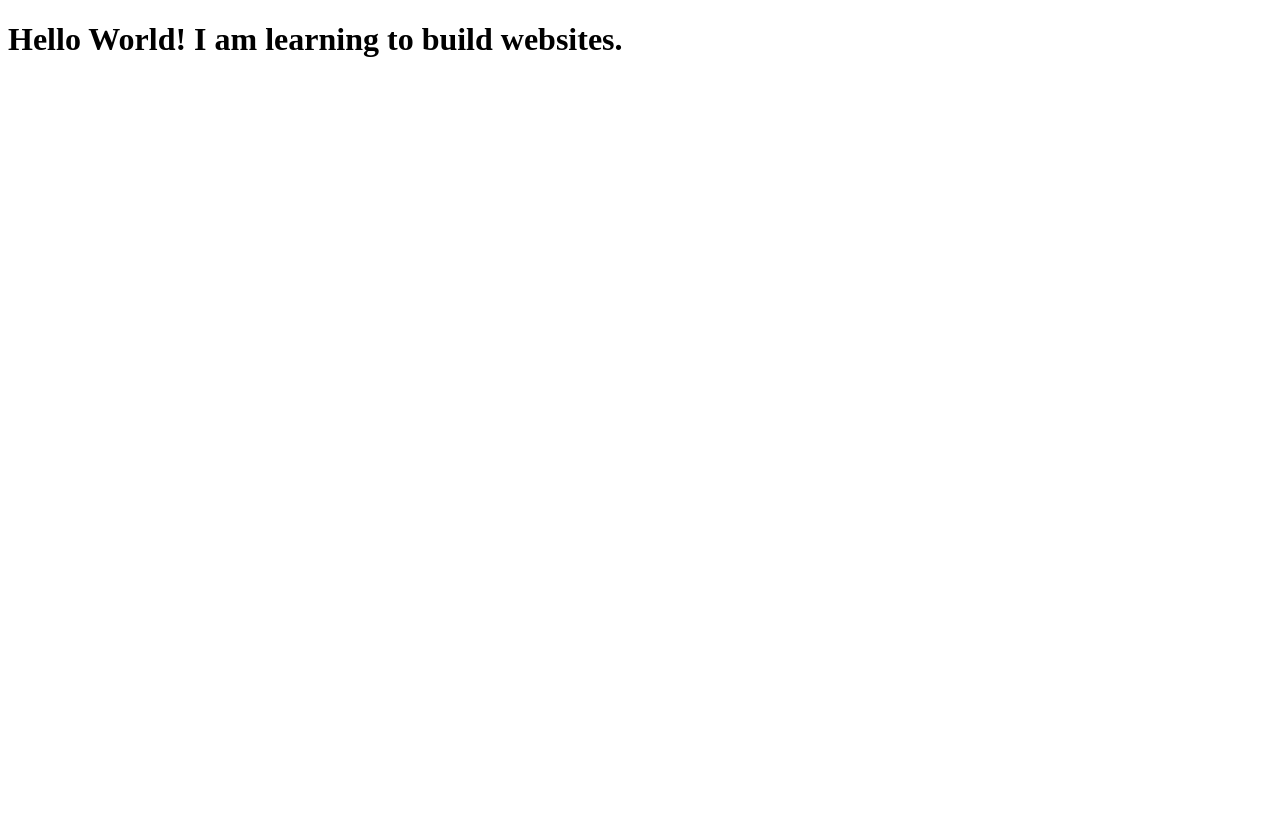
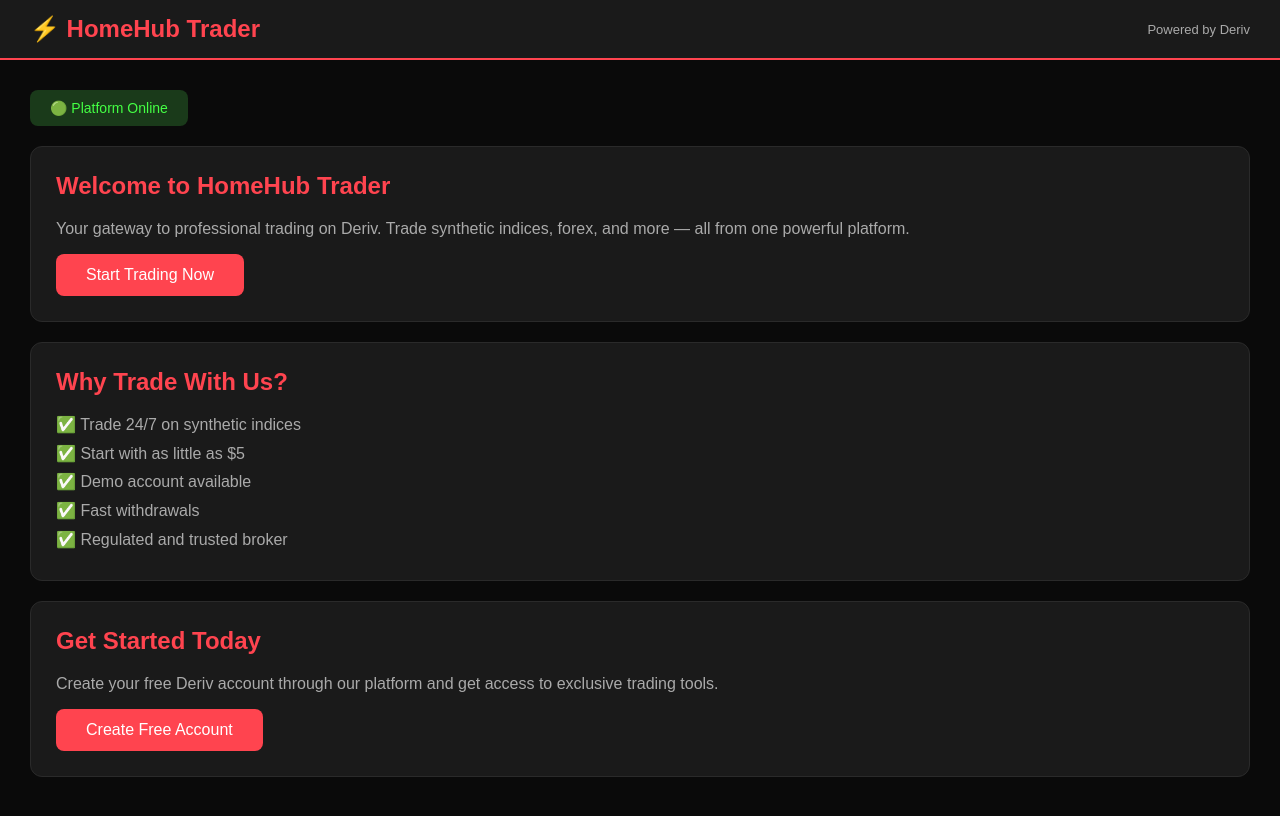
Before and after one commit to isaac0022/homehub-trader.site, a plain HTML site: page index.html in a window 1280 px wide. Drawn offline with Linux system fonts and the light colour scheme.

Commit message:
Update index.html

```diff
--- a/index.html
+++ b/index.html
@@ -1,9 +1,97 @@
 <!DOCTYPE html>
 <html>
-  <head>
-    <title>My First Page</title>
-  </head>
-  <body>
-    <h1>Hello World! I am learning to build websites.</h1>
-  </body>
+<head>
+  <title>HomeHub Trader</title>
+  <style>
+    * { margin: 0; padding: 0; box-sizing: border-box; }
+    body {
+      background: #0a0a0a;
+      color: #ffffff;
+      font-family: Arial, sans-serif;
+    }
+    .navbar {
+      background: #1a1a1a;
+      padding: 15px 30px;
+      display: flex;
+      justify-content: space-between;
+      align-items: center;
+      border-bottom: 2px solid #ff444f;
+    }
+    .logo { color: #ff444f; font-size: 24px; font-weight: bold; }
+    .container { padding: 30px; }
+    .card {
+      background: #1a1a1a;
+      border-radius: 12px;
+      padding: 25px;
+      margin-bottom: 20px;
+      border: 1px solid #2a2a2a;
+    }
+    h2 { color: #ff444f; margin-bottom: 15px; }
+    .btn {
+      background: #ff444f;
+      color: white;
+      border: none;
+      padding: 12px 30px;
+      border-radius: 8px;
+      font-size: 16px;
+      cursor: pointer;
+      text-decoration: none;
+      display: inline-block;
+      margin-top: 10px;
+    }
+    .btn:hover { background: #cc0000; }
+    p { color: #aaaaaa; line-height: 1.8; }
+    .status {
+      background: #1a3a1a;
+      color: #44ff44;
+      padding: 10px 20px;
+      border-radius: 8px;
+      display: inline-block;
+      margin-bottom: 20px;
+      font-size: 14px;
+    }
+  </style>
+</head>
+<body>
+
+  <div class="navbar">
+    <div class="logo">⚡ HomeHub Trader</div>
+    <span style="color:#aaaaaa; font-size:13px;">Powered by Deriv</span>
+  </div>
+
+  <div class="container">
+
+    <div class="status">🟢 Platform Online</div>
+
+    <div class="card">
+      <h2>Welcome to HomeHub Trader</h2>
+      <p>Your gateway to professional trading on Deriv.
+      Trade synthetic indices, forex, and more —
+      all from one powerful platform.</p>
+      <a class="btn" href="https://track.deriv.com/_10827_/1/" target="_blank">
+        Start Trading Now
+      </a>
+    </div>
+
+    <div class="card">
+      <h2>Why Trade With Us?</h2>
+      <p>✅ Trade 24/7 on synthetic indices</p>
+      <p>✅ Start with as little as $5</p>
+      <p>✅ Demo account available</p>
+      <p>✅ Fast withdrawals</p>
+      <p>✅ Regulated and trusted broker</p>
+    </div>
+
+    <div class="card">
+      <h2>Get Started Today</h2>
+      <p>Create your free Deriv account through our platform
+      and get access to exclusive trading tools.</p>
+      <a class="btn" href="https://partner-tracking.deriv.com/click?a=10827&o=1&c=3&link_id=1" target="_blank">
+        Create Free Account
+      </a>
+    </div>
+
+  </div>
+
+</body>
 </html>
```
